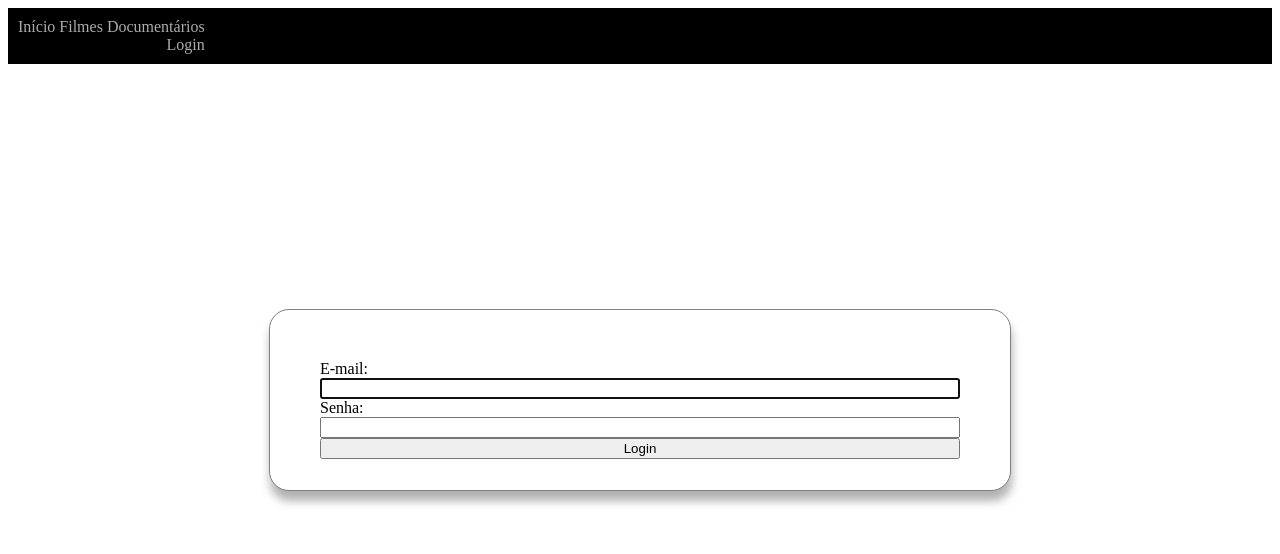
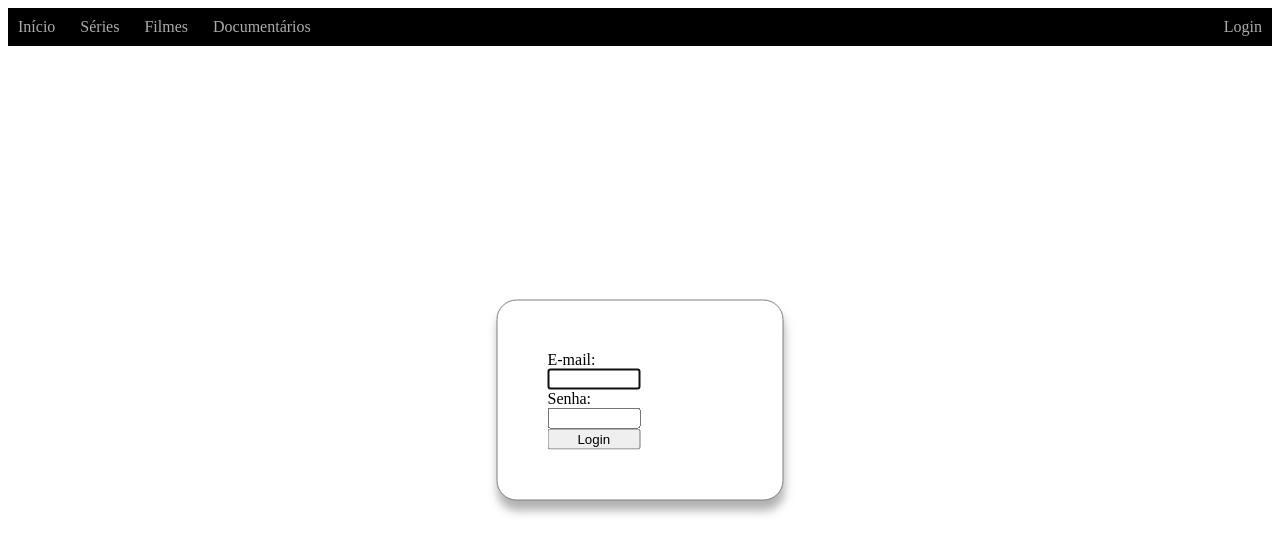
Before and after one commit to guilhermekameoka/UFU, a PHP site: page /lab03/login.html in a window 1280 px wide. Shown: the top 554 px of the page. Run offline with PHP 8.4, Linux system fonts and the light colour scheme.

Commit message:
fix: fixed nav bar item alignment

```diff
--- a/PPI/PPI-2023-2/lab03/assets/style.css
+++ b/PPI/PPI-2023-2/lab03/assets/style.css
@@ -3,24 +3,19 @@ main{
     left: 50%;
     top: 50%;
     transform: translate(-50%, -50%);
-
-    width: 50%;
-    height: 10%;
-
     background-color: rgb(255, 255, 255);
     border-radius: 20px;
     padding: 50px;
     border: solid 1px grey;
     box-shadow: 1px 10px 10px rgba(128, 128, 128, 0.616);
 }
-body{
-
-}
 
 form{
     display: flex;
     flex-direction: column;
     justify-content:center;
+    width: 50%;
+    height: 10%;
 }
 
 input[hover]{
@@ -31,21 +26,24 @@ form button{
     width: 100%;
 }
 
-nav{
+nav {
     background-color: black;
     display: flex;
-    justify-content: start;
-    flex-direction: row;
+    justify-content: space-between;
+    gap:25px;
+    align-items: center;
     padding: 10px;
 }
 
-a{
+nav a {
     text-decoration: none;
-    color: rgb(172, 172, 172)
+    color: rgb(172, 172, 172);
 }
 
-nav #login{
-    display: flex;
-    flex-direction:row;
-    justify-content: end;
+nav a:hover{
+    font-weight: bolder;
 }
+
+#login {
+    margin-left: auto;
+}
--- a/PPI/PPI-2023-2/lab03/login.html
+++ b/PPI/PPI-2023-2/lab03/login.html
@@ -1,33 +1,34 @@
 <!DOCTYPE html>
 <html lang="pt-br">
+
 <head>
     <meta charset="UTF-8">
     <meta name="viewport" content="width=device-width, initial-scale=1.0">
     <link rel="stylesheet" href="./assets/style.css">
     <title>Trabalho 3 - Login</title>
 </head>
+
 <body>
-    <header>
-        <nav>
-            <div class="menu">
-                <a href="inicio.html">Início</a>
-                <a href="filmes.html">Filmes</a>
-                <a href="documentarios.html">Documentários</a>
-                <a id="login" href="login.html">Login</a>
-            </div>
-        </nav>
-    </header>
+    <nav class="menu">
+        <a href="inicio.html">Início</a>
+        <a href="series.html">Séries</a>
+        <a href="filmes.html">Filmes</a>
+        <a href="documentarios.html">Documentários</a>
+        <a id="login" href="login.html">Login</a>
+    </nav>
+
     <main>
         <form>
             <label for="email">E-mail:</label>
             <input type="text" name="email" id="email" required autofocus>
 
             <label for="senha">Senha:</label>
-            <input type="password" name="senha" id="email" required>
+            <input type="password" name="senha" id="senha" required>
 
             <button>Login</button>
         </form>
     </main>
 
 </body>
+
 </html>
```
